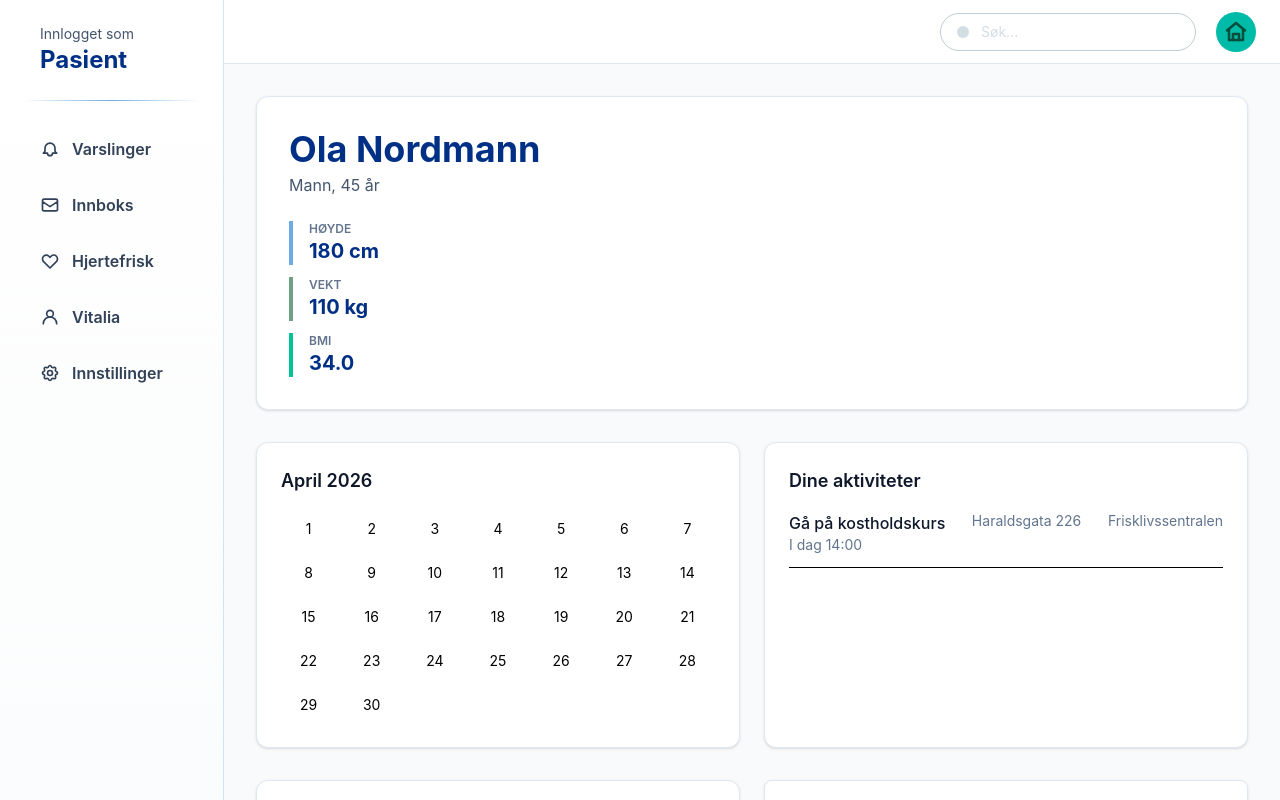
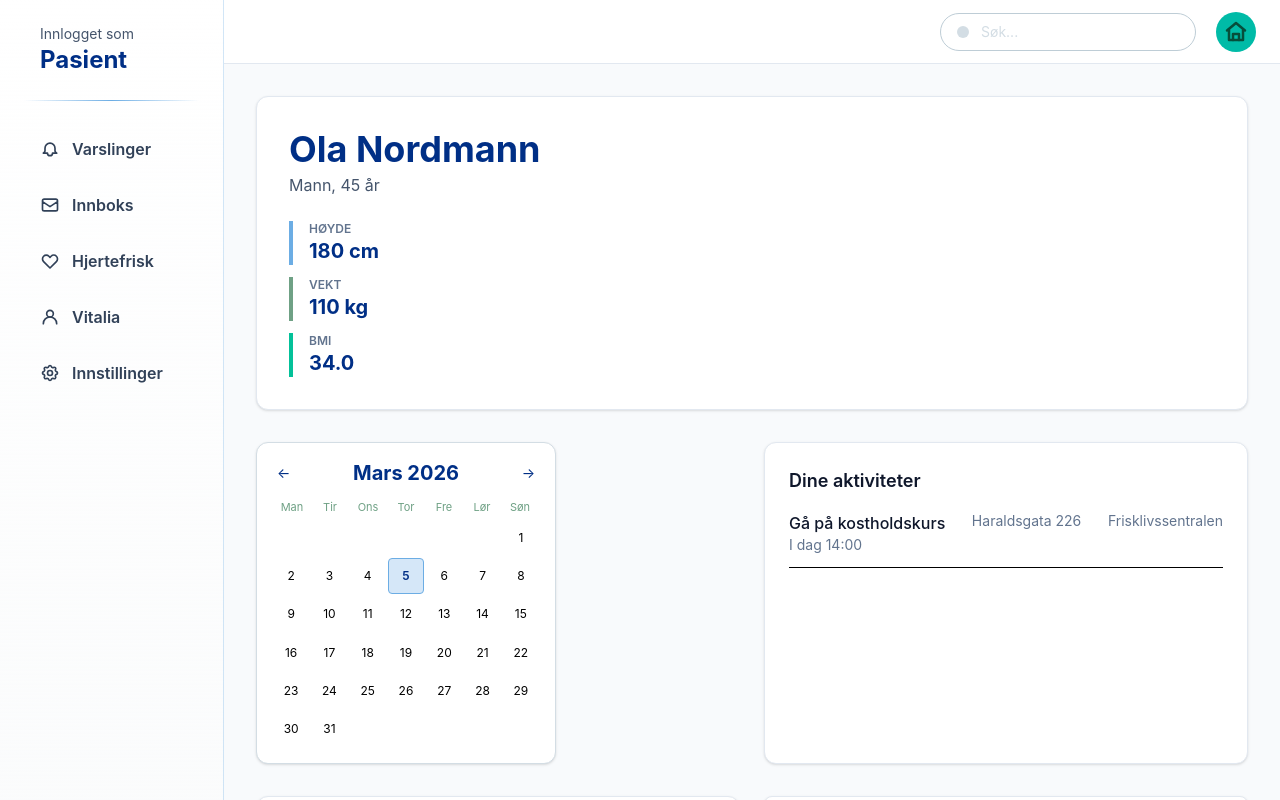
Before and after one commit to anjaiod/hjertefrisk, a Next.js app in the folder frontend/: page /pasient_dashboard in a window 1280 px wide. Shown: the top 800 px of the page. Built offline with nearby package versions, Linux system fonts and the light colour scheme.

Commit message:
refactor: CalendarCard in style with Figma
Updated CalendarCard to be in style with Figma, and have more functionality

```diff
--- a/frontend/src/components/molecules/CalendarCard.tsx
+++ b/frontend/src/components/molecules/CalendarCard.tsx
@@ -1,17 +1,92 @@
+"use client";
+
+import { useState } from "react";
+
 export function CalendarCard() {
+  const today = new Date();
+
+  const [currentDate, setCurrentDate] = useState(
+    new Date(today.getFullYear(), today.getMonth(), 1),
+  );
+
+  const year = currentDate.getFullYear();
+  const month = currentDate.getMonth();
+
+  const firstDayOfMonth = new Date(year, month, 1).getDay();
+  const daysInMonth = new Date(year, month + 1, 0).getDate();
+
+  const startOffset = (firstDayOfMonth + 6) % 7; // starts on monday
+
+  const prevMonth = () => setCurrentDate(new Date(year, month - 1, 1));
+
+  const nextMonth = () => setCurrentDate(new Date(year, month + 1, 1));
+
+  const monthName = currentDate.toLocaleString("no-NO", {
+    month: "long",
+    year: "numeric",
+  });
+
+  const days = Array.from({ length: daysInMonth }, (_, i) => i + 1);
+
   return (
-    <div className="bg-white rounded-xl border border-slate-200 shadow-sm p-6">
-      <h3 className="text-lg font-semibold text-slate-900 mb-4">April 2026</h3>
+    <div className="bg-white rounded-xl border border-brand-mist shadow-sm p-4 w-[300px]">
+      {/* next/prev month */}
+      <div className="flex items-center justify-between mb-3">
+        <button
+          onClick={prevMonth}
+          className="text-brand-navy text-sm hover:bg-brand-mist-lightest rounded px-1"
+        >
+          ←
+        </button>
 
-      <div className="grid grid-cols-7 gap-2 text-center text-sm">
-        {Array.from({ length: 30 }).map((_, i) => (
-          <div
-            key={i}
-            className="p-2 rounded-md hover:bg-slate-100 cursor-pointer"
-          >
-            {i + 1}
-          </div>
+        <h3 className="text-xl font-bold text-brand-navy capitalize">
+          {monthName}
+        </h3>
+
+        <button
+          onClick={nextMonth}
+          className="text-brand-navy text-sm hover:bg-brand-mist-lightest rounded px-1"
+        >
+          →
+        </button>
+      </div>
+
+      {/* Weekdays */}
+      <div className="grid grid-cols-7 text-[11px] text-brand-sage mb-1 text-center">
+        {["Man", "Tir", "Ons", "Tor", "Fre", "Lør", "Søn"].map((d) => (
+          <div key={d}>{d}</div>
         ))}
+      </div>
+
+      {/* Days */}
+      <div className="grid grid-cols-7 gap-0.5 text-xs">
+        {Array.from({ length: startOffset }).map((_, i) => (
+          <div key={"empty-" + i} />
+        ))}
+
+        {days.map((day) => {
+          const isToday =
+            day === today.getDate() &&
+            month === today.getMonth() &&
+            year === today.getFullYear();
+
+          return (
+            <div
+              key={day}
+              className={`
+                aspect-square flex items-center justify-center
+                rounded text-xs cursor-pointer
+                ${
+                  isToday
+                    ? "bg-brand-sky-lightest border border-brand-sky text-brand-navy font-semibold"
+                    : "hover:bg-brand-mist-lightest"
+                }
+              `}
+            >
+              {day}
+            </div>
+          );
+        })}
       </div>
     </div>
   );
```
